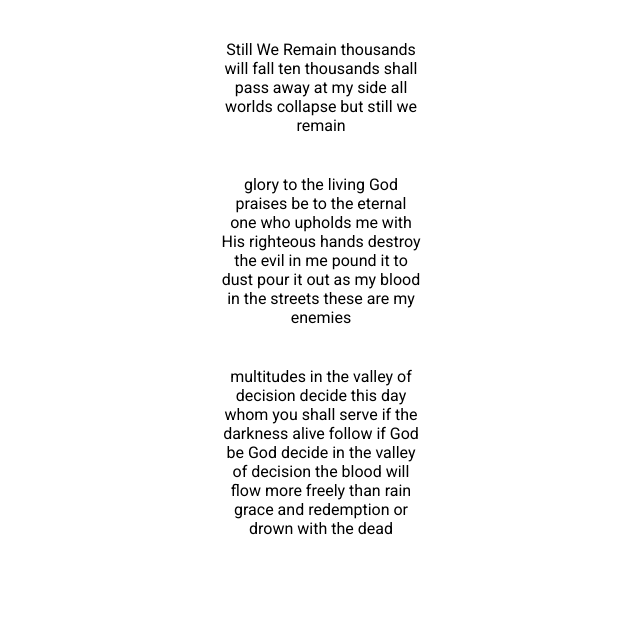
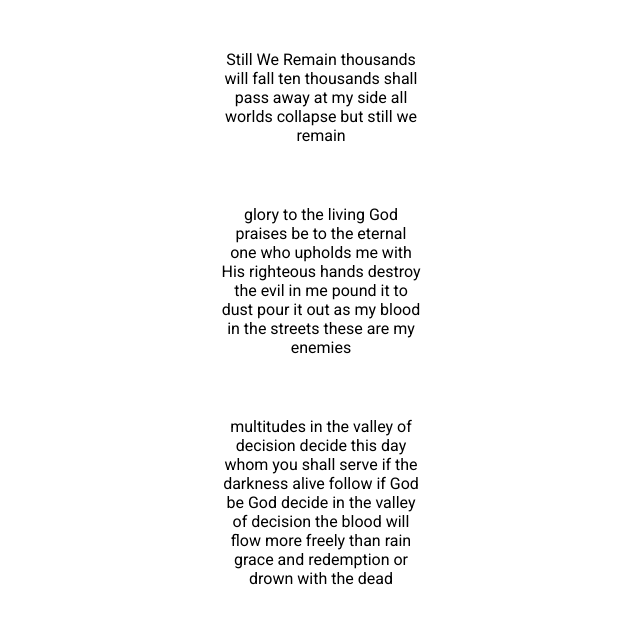
Before and after one commit to Tomm1slaw/learning-git-2, a plain HTML site: page index.html in a window 1280 px wide. Shown: the part 95-718 px from the top of the page, without its empty margins (319-959 px from the left). Drawn offline with Linux system fonts and the light colour scheme.

Commit message:
Add new folders

```diff
--- /dev/null
+++ b/style.scss
@@ -0,0 +1,18 @@
+body {
+	font-family: 'Roboto', sans-serif;
+	margin: 0 auto;
+	box-sizing: border-box;
+}
+.head {
+	font-weight: bold;
+	text-align: center;
+	font-size: 50px;
+	color: blue;
+}
+.paragraph {
+	text-align: center;
+	margin: 20px auto;
+	max-width: 200px;
+	border-color: black;
+	padding: 20px;
+}
```
Also changed, not shown: style.css, 1 other file.
